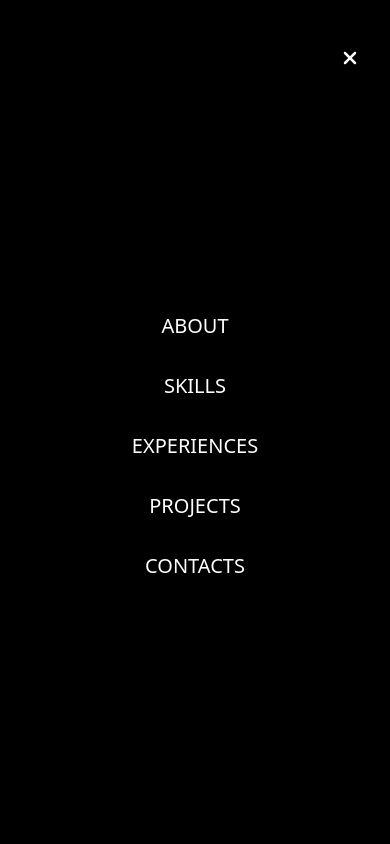
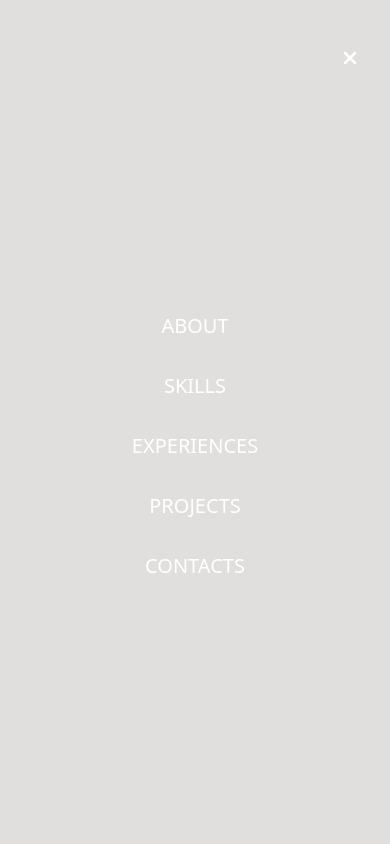
Before and after one commit to Dumibell/PORTFOLIO2, a Next.js app: page / in a window 390 px wide. Both pictures are taken after a click on the button 350 px from the left and 41 px from the top of the page. Shown: the top 844 px of the page. Built offline with nearby package versions, Linux system fonts and the light colour scheme.

Commit message:
Fix: 사이드메뉴 배경색 지정

```diff
--- a/components/Nav/SideMenu.tsx
+++ b/components/Nav/SideMenu.tsx
@@ -4,14 +4,16 @@ import { faXmark } from "@fortawesome/free-solid-svg-icons";
 import { FontAwesomeIcon } from "@fortawesome/react-fontawesome";
 import { Dispatch, SetStateAction } from "react";
 import { Link } from "react-scroll";
-import { mobile } from "../../styles/theme";
+import { darkTheme, lightTheme, mobile } from "../../styles/theme";
+import { useStore } from "../../stores/store";
 
 interface SideMenuPropsType {
   setSideMenuOpen: Dispatch<SetStateAction<boolean>>;
 }
 export const SideMenu = ({ setSideMenuOpen }: SideMenuPropsType) => {
+  const { lightMode } = useStore();
   return (
-    <Container>
+    <Container lightMode={lightMode}>
       <button onClick={() => setSideMenuOpen(false)}>
         <FontAwesomeIcon icon={faXmark} className="xMark" />
       </button>
@@ -36,11 +38,13 @@ export const SideMenu = ({ setSideMenuOpen }: SideMenuPropsType) => {
   );
 };
 
-const Container = styled.div`
+const Container = styled.div<{ lightMode: boolean }>`
   position: fixed;
   padding: 30px;
   width: 100%;
-  background-color: inherit;
+  background-color: ${(props) =>
+    props.lightMode ? lightTheme.background : darkTheme.background};
+  /* background-color: inherit; */
   height: 100vh;
   z-index: 100;
 
```
